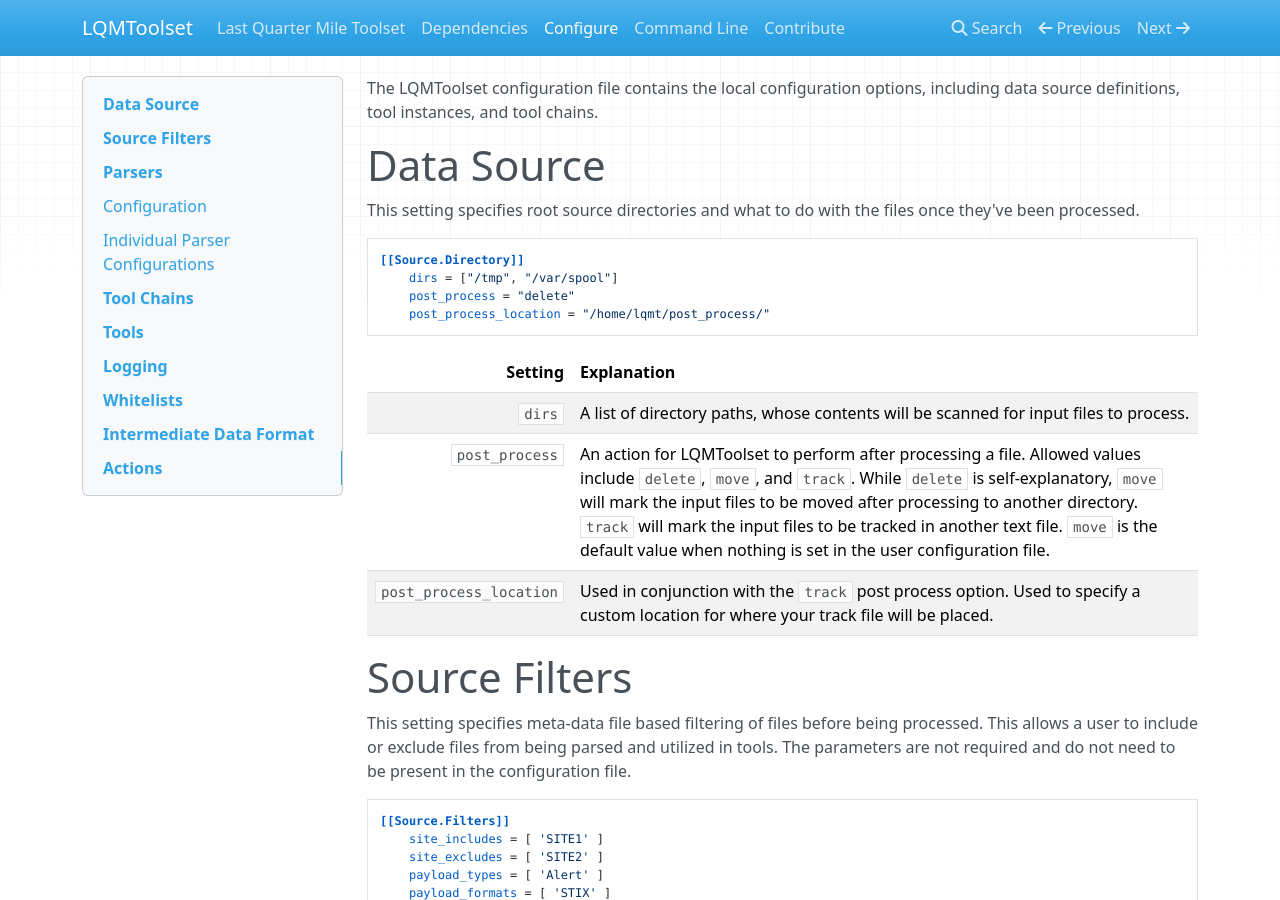
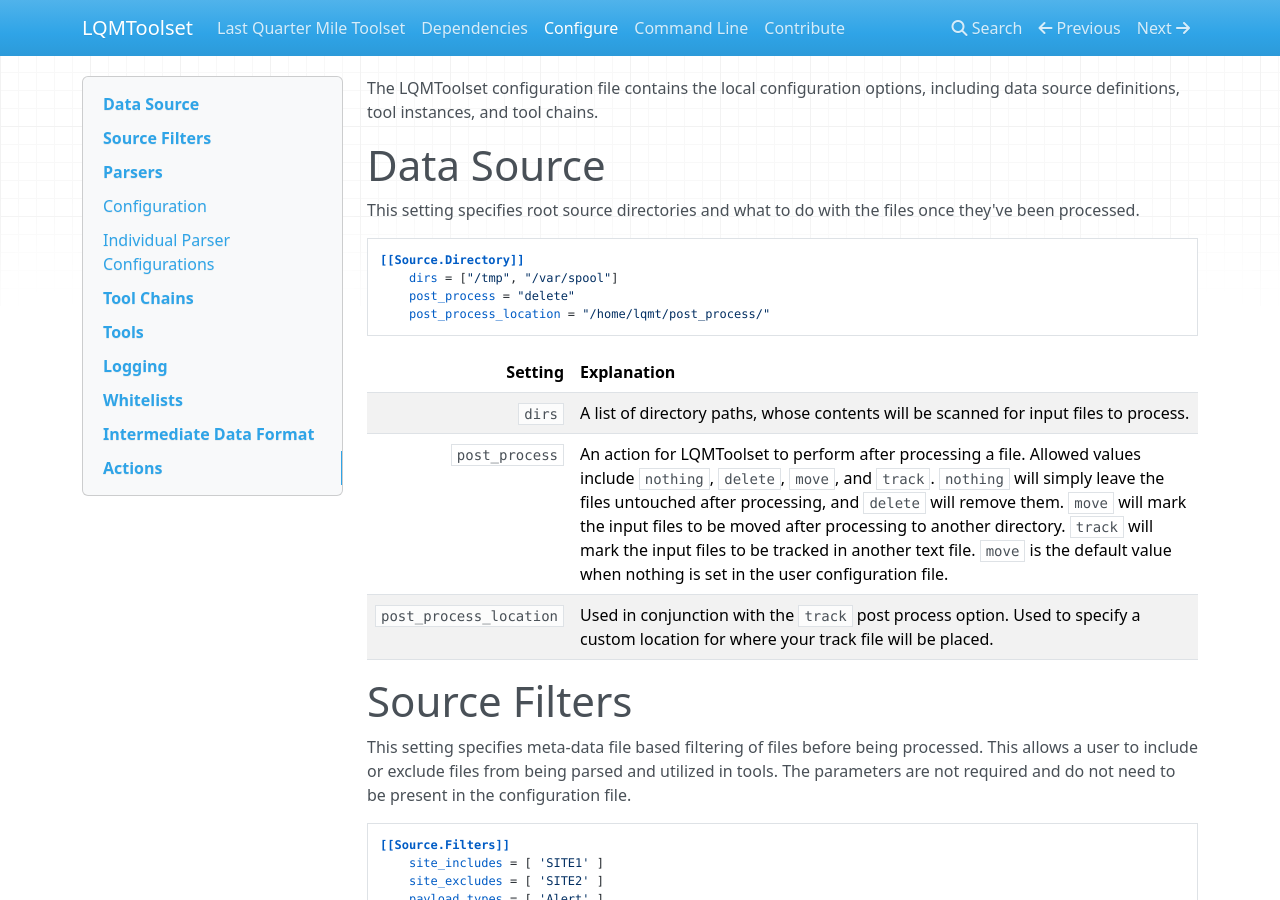
Before and after one commit to anl-cyberscience/LQMToolset, an MkDocs documentation site: the page built from docs/configure.md, in a window 1280 px wide and 900 px high. Built offline with MkDocs 1.6.1, drawn with Linux system fonts in a browser that asks for light colours; nearby versions of some CDN libraries; old or Windows-style settings are respelled for this version of MkDocs.

Commit message:
Update configure.md
Added text explaining the 'nothing' option for post processing.

```diff
--- a/docs/configure.md
+++ b/docs/configure.md
@@ -11,7 +11,7 @@
 Setting        | Explanation
 ----------------------: | :----------
 `dirs`                  | A list of directory paths, whose contents will be scanned for input files to process.
-`post_process`          | An action for LQMToolset to perform after processing a file. Allowed values include `delete`, `move`, and `track`. While `delete` is self-explanatory, `move` will mark the input files to be moved after processing to another directory. `track` will mark the input files to be tracked in another text file. `move` is the default value when nothing is set in the user configuration file.
+`post_process`          | An action for LQMToolset to perform after processing a file. Allowed values include `nothing`, `delete`, `move`, and `track`. `nothing` will simply leave the files untouched after processing, and `delete` will remove them. `move` will mark the input files to be moved after processing to another directory. `track` will mark the input files to be tracked in another text file. `move` is the default value when nothing is set in the user configuration file.
 `post_process_location` | Used in conjunction with the `track` post process option. Used to specify a custom location for where your track file will be placed.
 
 
```
